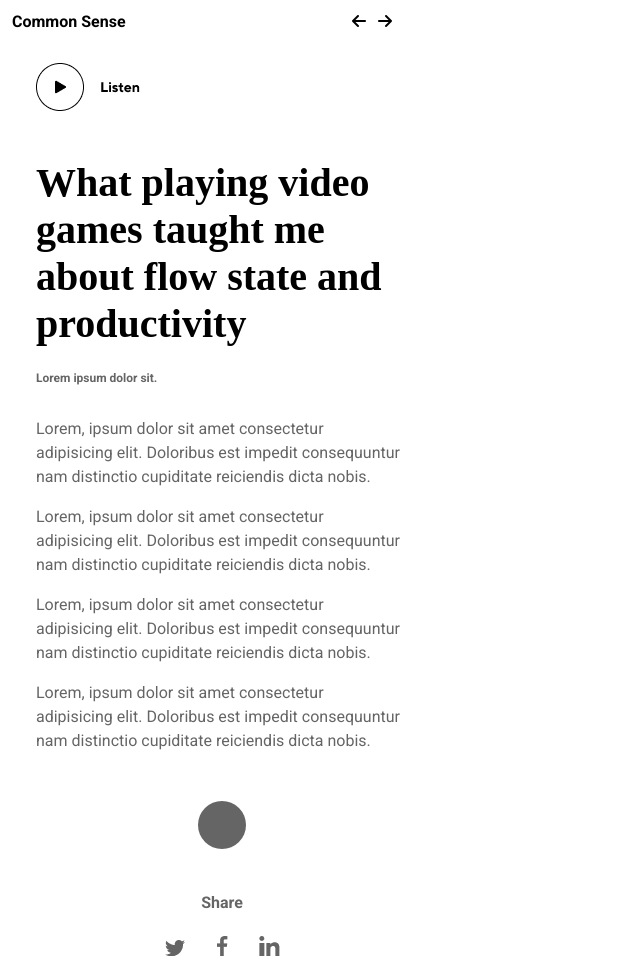
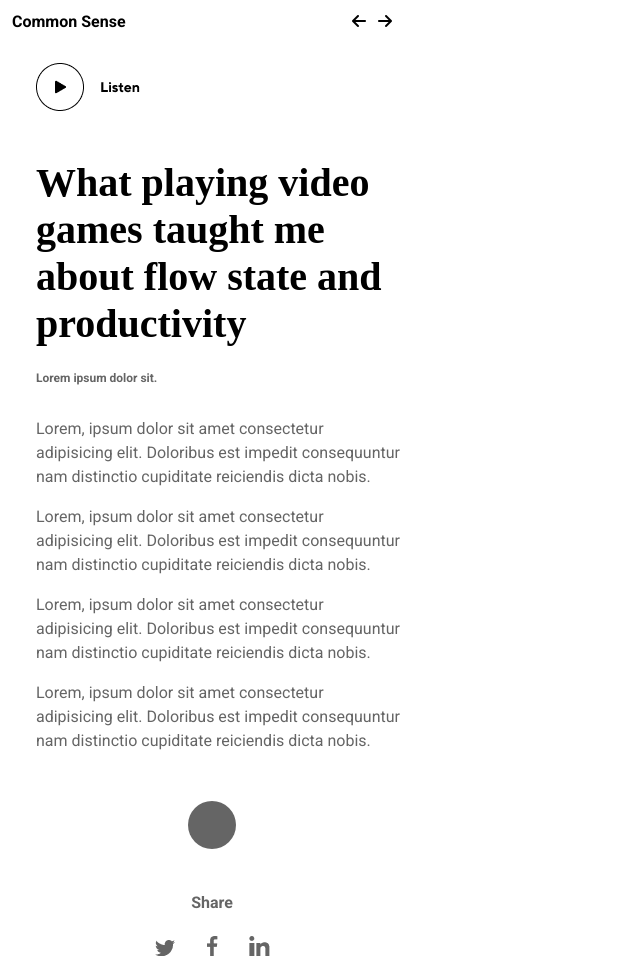
Before and after one commit to romatupota/common-sense, a plain HTML site: page index2.html in a window 1280 px wide. Shown: the whole page, without its empty margins (0-640 px from the left). Drawn offline with Linux system fonts and the light colour scheme; a web font is replaced by a local one.

Commit message:
second day

```diff
--- a/css/styles2.css
+++ b/css/styles2.css
@@ -91,7 +91,8 @@ header {
 }
 
 footer {
-  width: auto;
+  width: 100%;
+  max-width: 400px;
   display: flex;
   flex-direction: column;
   text-align: center;
```
